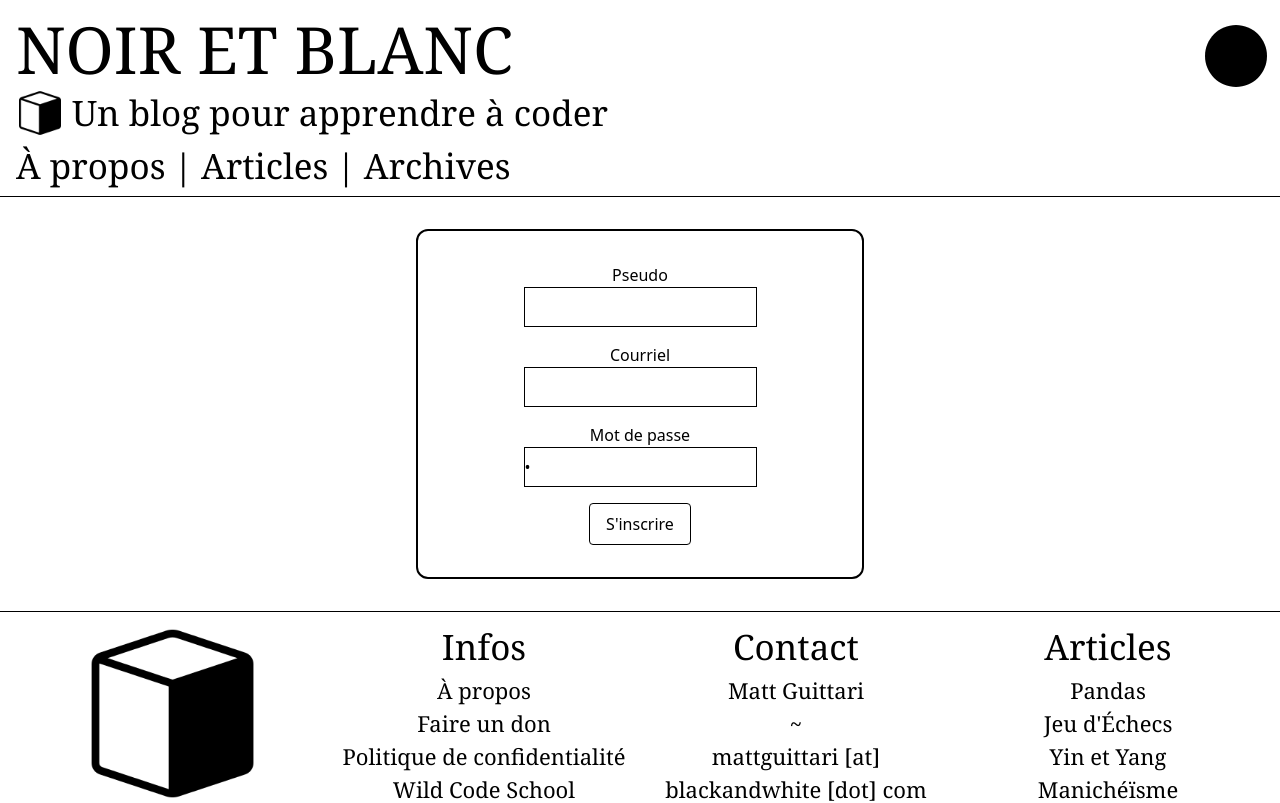
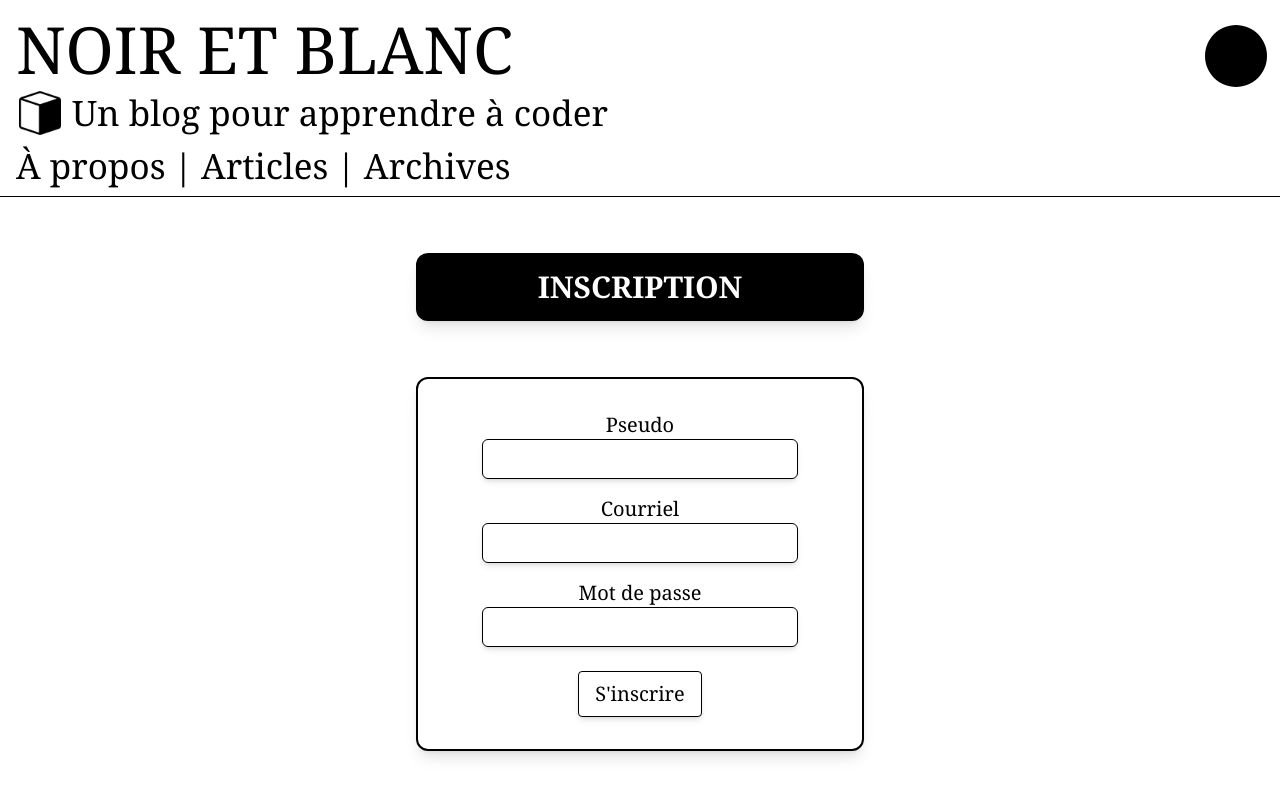
Before and after one commit to mguittari/noir-et-blanc-blog, a React (Vite) app in the folder frontend/: page /signup in a window 1280 px wide. Shown: the top 803 px of the page. Built offline with nearby package versions, Linux system fonts and the light colour scheme; a web font is replaced by a local one.

Commit message:
fetch works and inscription banner

```diff
--- a/frontend/src/pages/Signup/SignupPage.jsx
+++ b/frontend/src/pages/Signup/SignupPage.jsx
@@ -1,51 +1,89 @@
+import { useState } from "react";
+import { useNavigate } from "react-router-dom";
+
 export default function InscriptionPage() {
+  const navigate = useNavigate();
+
+  const [formData, setFormData] = useState({
+    pseudo: "",
+    email: "",
+    password: "",
+  });
+
+  const handleChange = (e) => {
+    const { name, value } = e.target;
+    setFormData({ ...formData, [name]: value });
+  };
+
+  const handleSubmit = (e) => {
+    e.preventDefault();
+
+    fetch("http://localhost:3310/api/user", {
+      method: "POST",
+      headers: {
+        "Content-Type": "application/json",
+      },
+      body: JSON.stringify(formData),
+    })
+      .then((res) => res.json())
+      // eslint-disable-next-line no-unused-vars
+      .then((res) => {
+        navigate("/");
+      })
+      .catch((error) => {
+        console.error("Error:", error);
+      });
+  };
+
   return (
-    <div className="flex flex-col m-2 justify-center items-center my-8 mx-12">
+    <div className="flex flex-col m-2 justify-center items-center my-14 mx-12">
+      <h1 className="text-3xl font-serif font-semibold mb-14 bg-black text-white p-4 rounded-xl max-w-md w-full text-center shadow-lg">
+        INSCRIPTION
+      </h1>
       <form
-        className="border-2 border-black p-8 rounded-xl max-w-md w-full"
-        onSubmit={" "}
+        className="font-serif text-xl border-2 border-black p-8 rounded-xl max-w-md w-full shadow-lg"
+        onSubmit={handleSubmit}
       >
         <div className=" flex flex-col items-center mb-4">
           <label htmlFor="pseudo">Pseudo</label>
           <input
-            className="border border-black h-10"
+            className="border border-black h-10 focus:outline-none rounded-md focus:border-2 shadow-md p-2"
             type="text"
             id="pseudo"
             name="pseudo"
-            value={" "}
-            onChange={" "}
-            placeholder="pseudo"
+            value={formData.pseudo}
+            onChange={handleChange}
             required
           />
         </div>
         <div className=" flex flex-col items-center mb-4">
           <label htmlFor="email">Courriel</label>
           <input
-            className="border border-black h-10"
+            className="border border-black h-10 focus:outline-none rounded-md focus:border-2 shadow-md p-2"
             type="email"
             id="email"
             name="email"
-            value={" "}
-            onChange={" "}
+            value={formData.email}
+            onChange={handleChange}
             required
           />
         </div>
         <div className=" flex flex-col items-center mb-4">
           <label htmlFor="password">Mot de passe</label>
           <input
-            className="border border-black h-10"
+            className="border border-black h-10 focus:outline-none rounded-md focus:border-2 shadow-md p-2"
             type="password"
             id="password"
             name="password"
-            value={" "}
-            onChange={" "}
+            value={formData.password}
+            onChange={handleChange}
             required
           />
         </div>
         <div className="flex justify-center">
           <button
-            type="button"
-            className="bg-white text-black border border-black py-2 px-4 rounded transition duration-300 hover:bg-black hover:text-white"
+            type="submit"
+            className="bg-white text-black border border-black py-2 px-4 mt-2 rounded transition duration-300 hover:bg-black hover:text-white shadow-md"
           >
             S'inscrire
           </button>
```
Also changed, not shown: 1 other file (tests, documents, lock files or other folders).
